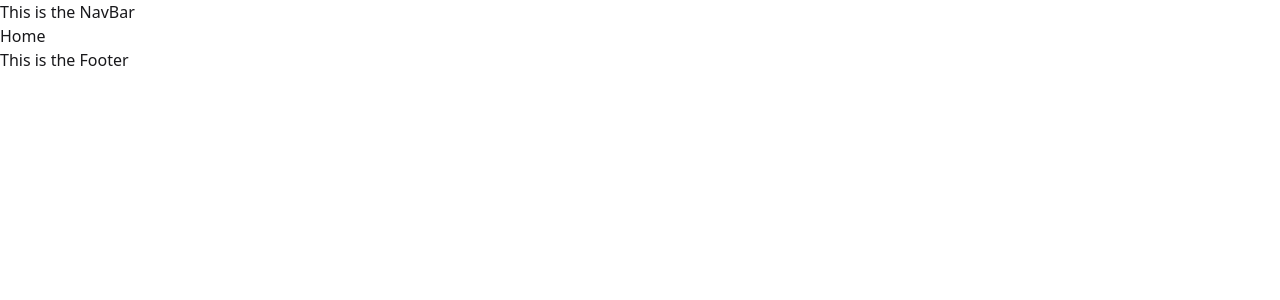
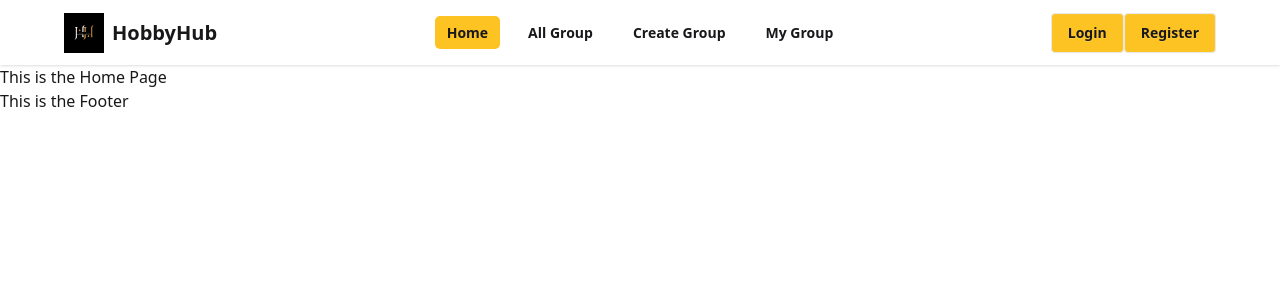
Before and after one commit to Pullock4981/hobby-hub-client-side, a React (Vite) app: page / in a window 1280 px wide. Shown: the top 300 px of the page. Built offline with nearby package versions, Linux system fonts and the light colour scheme.

Commit message:
add responsive navbar

```diff
--- /dev/null
+++ b/src/Components/NavBar/NavBar.css
@@ -0,0 +1,4 @@
+a.active {
+    background-color: #fdc323;
+    border-radius: 5px;
+}
--- a/src/Components/NavBar/NavBar.jsx
+++ b/src/Components/NavBar/NavBar.jsx
@@ -1,11 +1,53 @@
 import React from 'react';
+import { NavLink } from 'react-router';
+import './NavBar.css';
+import logo from '../../assets/Hobby Hub.png'
 
 const NavBar = () => {
+    // nav Links here
+    const navLinks = <>
+
+        <div className='flex md:flex-row flex-col px-2 gap-4'>
+            <NavLink to='/'><li className='font-bold '><a>Home</a></li></NavLink>
+            <NavLink to='/allGroup'><li className='font-bold '><a>All Group</a></li></NavLink>
+            <NavLink to='/createGroup'><li className='font-bold '><a>Create Group</a></li></NavLink>
+            <NavLink to='/myGroup'><li className='font-bold '><a>My Group</a></li></NavLink>
+        </div>
+
+    </>
     return (
-        <div>
-            <h1>
-                This is the NavBar
-            </h1>
+        <div className='sticky top-0'>
+            <div className="navbar bg-base-100 shadow-sm  md:px-16 px-4">
+                <div className="navbar-start">
+                    <div className="dropdown">
+                        <div tabIndex={0} role="button" className="btn btn-ghost lg:hidden">
+                            <svg xmlns="http://www.w3.org/2000/svg" className="h-5 w-5" fill="none" viewBox="0 0 24 24" stroke="currentColor"> <path strokeLinecap="round" strokeLinejoin="round" strokeWidth="2" d="M4 6h16M4 12h8m-8 6h16" /> </svg>
+                        </div>
+                        <ul
+                            tabIndex={0}
+                            className="menu menu-sm dropdown-content bg-base-100 rounded-box z-1 mt-3 w-52 p-2 shadow">
+                            {
+                                navLinks
+                            }
+                        </ul>
+                    </div>
+                    <div className="flex items-center gap-2">
+                        <img src={logo} alt="HobbyHub Logo" className="h-10" />
+                        <a className="font-bold text-xl md:block hidden">HobbyHub</a>
+                    </div>
+                </div>
+                <div className="navbar-center hidden lg:flex">
+                    <ul className="menu menu-horizontal px-1">
+                        {
+                            navLinks
+                        }
+                    </ul>
+                </div>
+                <div className="navbar-end">
+                    <button className="btn bg-[#fdc323] font-bold">Login</button>
+                    <button className="btn bg-[#fdc323] font-bold">Register</button>
+                </div>
+            </div>
         </div>
     );
 };
--- a/src/Pages/Group/AllGroups/AllGroups.jsx
+++ b/src/Pages/AllGroups/AllGroups.jsx
@@ -3,9 +3,7 @@ import React from 'react';
 const AllGroups = () => {
     return (
         <div>
-            <h1>
-                This is the All Groups Page
-            </h1>
+            <h1>All Groups</h1>
         </div>
     );
 };
--- a/src/main.jsx
+++ b/src/main.jsx
@@ -9,6 +9,10 @@ import {
 } from "react-router";
 import Root from './Components/Root/Root';
 import ErrorComponent from './Components/ErrorComponent/ErrorComponent';
+import Home from './Pages/Home/Home';
+import AllGroups from './Pages/AllGroups/AllGroups';
+import CreateGroup from './Pages/CreateGroup/CreateGroup';
+import MyGroup from './Pages/MyGroup/MyGroup';
 
 const router = createBrowserRouter([
   {
@@ -19,7 +23,19 @@ const router = createBrowserRouter([
       {
         index: true,
         path: "/",
-        element: <div>Home</div>,
+        Component: Home
+      },
+      {
+        path: "/allGroup",
+        Component: AllGroups
+      },
+      {
+        path: "/createGroup",
+        Component: CreateGroup
+      },
+      {
+        path: "/myGroup",
+        Component: MyGroup
       }
     ]
   },
```
Also changed, not shown: src/Pages/CreateGroup/CreateGroup.jsx (renamed from src/Pages/Group/CreateGroup/CreateGroup.jsx), src/Pages/GroupDetails/GroupDetails.jsx (renamed from src/Pages/Group/GroupDetails/GroupDetails.jsx), src/Pages/MyGroup/MyGroup.jsx (renamed from src/Pages/Group/MyGroup/MyGroup.jsx), src/Pages/UpdateGroup/UpdateGroup.jsx (renamed from src/Pages/Group/UpdateGroup/UpdateGroup.jsx).
